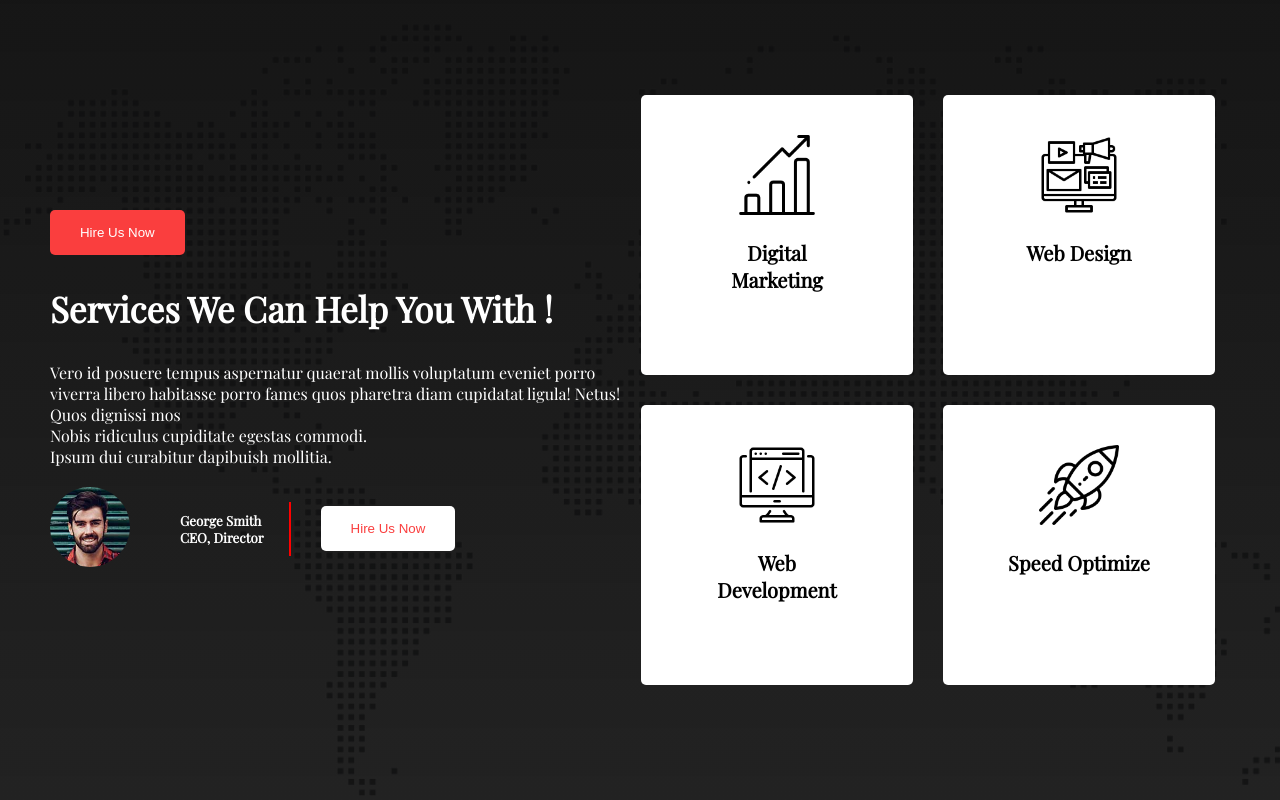
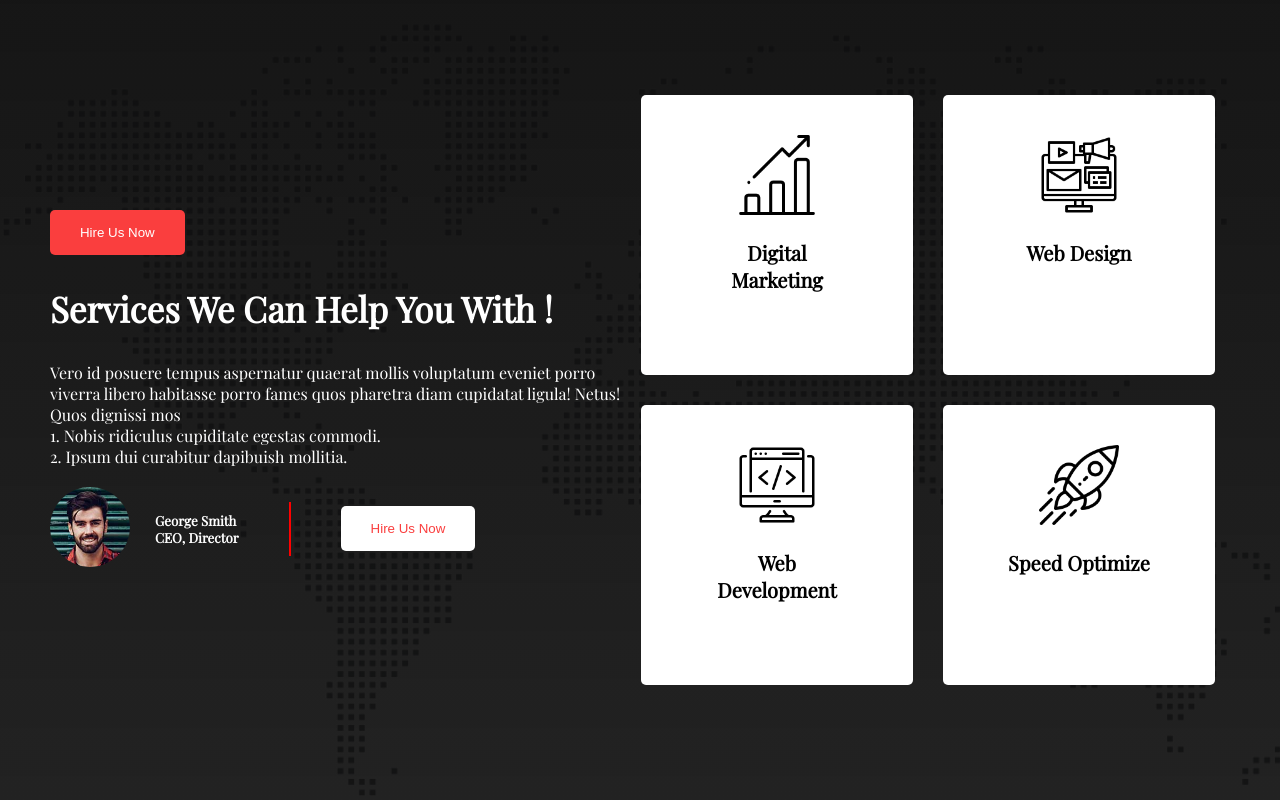
Before and after one commit to Saifur717867/digital-agency-project, a plain HTML site: page index.html in a window 1280 px wide. Shown: the part 909-1709 px from the top of the page. Drawn offline with nearby package versions, Linux system fonts and the light colour scheme.

Commit message:
added some polish

```diff
--- a/index.html
+++ b/index.html
@@ -44,8 +44,8 @@
                     <p>Vero id posuere tempus aspernatur quaerat mollis voluptatum eveniet porro viverra libero habitasse porro fames quos pharetra diam cupidatat ligula! Netus! Quos dignissi mos</p>
                     <div class="service-list">
                         <ol>
-                            <il>Nobis ridiculus cupiditate egestas commodi.</il> <br>
-                            <il>Ipsum dui curabitur dapibuish mollitia.</il>
+                            <il>1. Nobis ridiculus cupiditate egestas commodi.</il> <br>
+                            <il>2. Ipsum dui curabitur dapibuish mollitia.</il>
                         </ol>
                     </div>
                 </div>
@@ -54,7 +54,7 @@
                         <div class="author-img">
                             <img class="author-pic" src="./asset/image/author.jpg" alt="author">
                         </div>
-                        <div class="author-neme">
+                        <div class="author-name">
                             <h5>George Smith</h5>
                             <h5>CEO, Director</h5>
                         </div>
--- a/style.css
+++ b/style.css
@@ -37,6 +37,7 @@ body{
     cursor: pointer;
     margin-right: 15px;
     text-transform: capitalize;
+    transition: 1s;
 }
 .btn2{
     padding: 15px 30px;
@@ -46,6 +47,16 @@ body{
     border-radius: 5px;
     cursor: pointer;
     text-transform: capitalize;
+    transition: 1s;
+}
+.btn1:hover{
+    background-color: #ffffff;
+    color: rgb(250, 62, 62);
+
+}
+.btn2:hover{
+    background-color: rgb(250, 62, 62);
+    color: rgb(255, 255, 255);
 }
 .banner-container{
     background-image: url("../asset/image/background.jpg"), linear-gradient(rgba(27, 5, 94, 0.607), rgba(31, 13, 150, 0.595));
@@ -98,16 +109,16 @@ body{
 .author{
     display: flex;
     align-items: center;
-    margin-right: 30px;
+    margin-right: 50px;
 }
 .author-description{
     display: flex;
     align-items: center;
     margin-top: 20px;
 }
-.author-neme{
+.author-name{
     border-right: 2px solid red;
-    padding: 10px 25px;
+    padding: 10px 50px 10px 0;
 }
 .boxs{
     display: flex;
```
